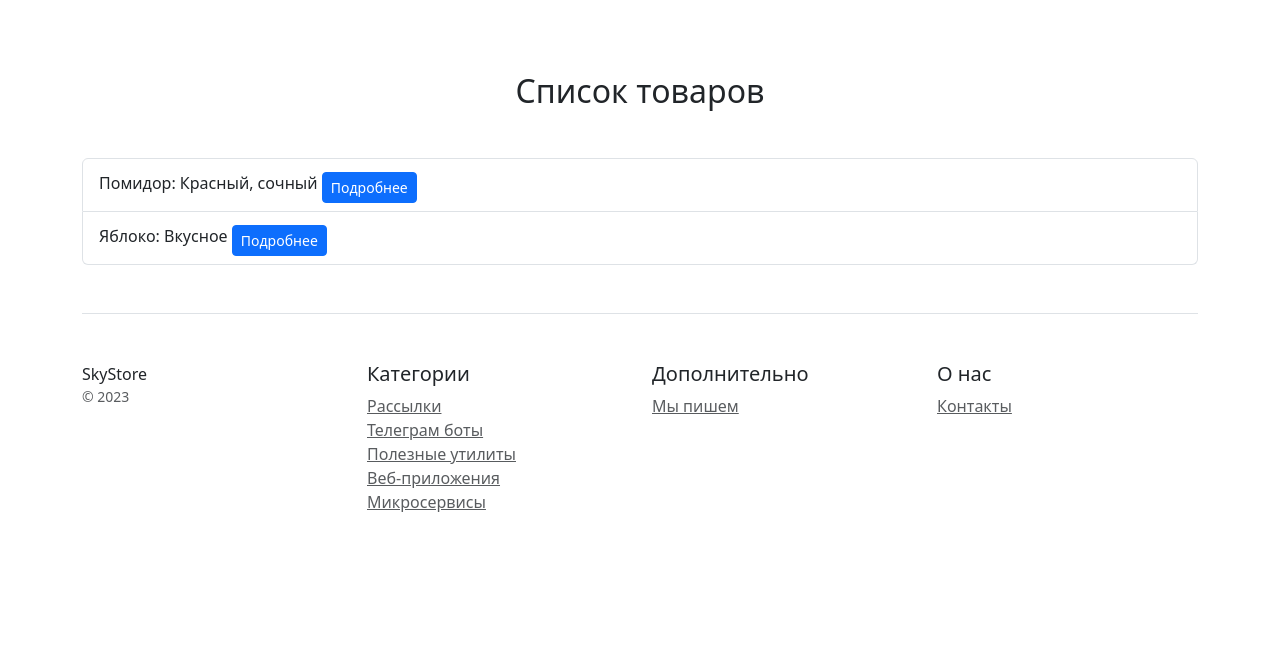
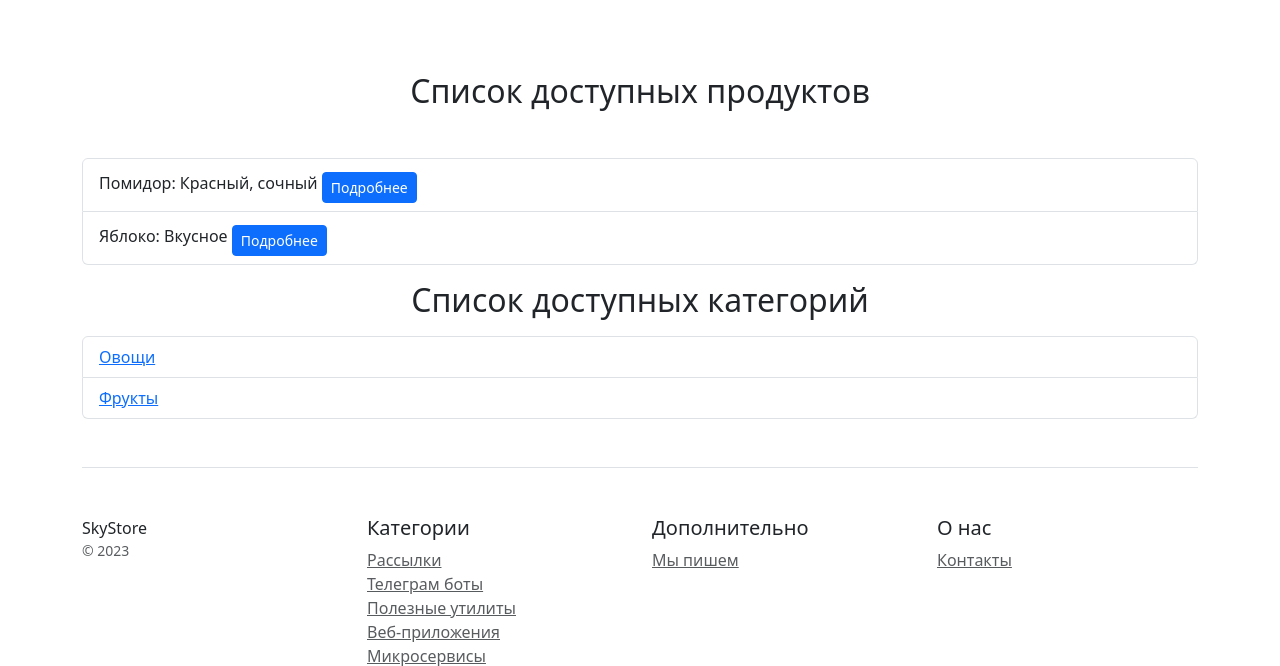
Before and after one commit to KolDaria/PJ_Django, a Django app: page /catalog/products_list/ in a window 1280 px wide. Shown: the part 75-741 px from the top of the page. Before the commit the page ends 587 px from the top, so only its background shows below. Run offline with Django 5.2, Linux system fonts and the light colour scheme; data comes from the database, SQL or seed files in the repository; parts of the project's set-up code (start-up, migrations or seed data) failed here and were passed over.

Commit message:
кеширование product_detail, product_list

```diff
--- a/catalog/templates/products_list.html
+++ b/catalog/templates/products_list.html
@@ -3,7 +3,7 @@
 {% block name %}Список товаров{% endblock %}
 
 {% block content %}
-<h2>Список товаров</h2>
+<h2>Список доступных продуктов</h2>
 </div>
 <div class="container mt-3">
     <ul class="list-group">
@@ -11,12 +11,24 @@
         <li class="list-group-item">
             {% if product.image %}
             <img src="{{ product.image.url }}" alt="{{ product.name }}" width="100">
-        {% endif %}
+            {% endif %}
             {{ product.name }}: {{product.description|truncatechars:100}}
-
-            <a href="{% url 'catalog:product_detail' product_id=product.pk %}" class="btn btn-primary btn-sm" style="margin-top: 5px;">Подробнее</a>
+            <a href="{% url 'catalog:product_detail' pk=product.pk %}" class="btn btn-primary btn-sm" style="margin-top: 5px;">Подробнее</a>
         </li>
         {% endfor %}
     </ul>
 </div>
+
+<div class="container mt-3 text-center">
+<h2>Список доступных категорий</h2>
+</div>
+    <div class="container mt-3">
+        <ul class="list-group">
+            {% for category in categories %}
+                <li class="list-group-item">
+                    <a href="{% url 'catalog:category_detail' pk=category.pk %}">{{ category.name }}</a>
+                </li>
+            {% endfor %}
+        </ul>
+    </div>
 {% endblock %}
--- a/catalog/views.py
+++ b/catalog/views.py
@@ -1,14 +1,17 @@
 from django.contrib.auth.decorators import login_required, permission_required
 from django.contrib.auth.mixins import LoginRequiredMixin
+from django.core.cache import cache
 from django.http import HttpResponse, HttpResponseForbidden
 from django.shortcuts import get_object_or_404, redirect, render
 from django.urls import reverse_lazy
 from django.utils.decorators import method_decorator
 from django.views import View
+from django.views.decorators.cache import cache_page
 from django.views.generic import CreateView, DeleteView, DetailView, ListView, TemplateView, UpdateView
 
 from catalog.forms import ProductForm
-from catalog.models import Contact, Product
+from catalog.models import Category, Contact, Product
+from catalog.services import ProductService
 
 
 # Create your views here.
@@ -52,14 +55,26 @@ class ProductListListView(ListView):
     model = Product
     template_name = 'products_list.html'
     context_object_name = 'products'
-    queryset = Product.objects.all()
+
+    def get_queryset(self):
+        queryset = cache.get('product_queryset')
+        if not queryset:
+            queryset = super().get_queryset()
+            cache.set('product_queryset', queryset, 60 * 15)
+        return queryset
+
+    def get_context_data(self, **kwargs):
+        context = super().get_context_data(**kwargs)
+        context['categories'] = Category.objects.all()
+        return context
 
 
+@method_decorator(cache_page(60 * 15), name='dispatch')
 class ProductDetailDetailView(DetailView):
     model = Product
     template_name = 'product_detail.html'
     context_object_name = 'product'
-    pk_url_kwarg = 'product_id'
+    pk_url_kwarg = 'pk'
 
 
 @method_decorator(login_required, name='dispatch')
@@ -110,3 +125,16 @@ def unpublish_product(request, product_id):
     product.publication_attribute = False
     product.save()
     return redirect('catalog:product_detail', product_id=product.id)
+
+
+class CategoryDetailView(DetailView):
+    model = Category
+    template_name = 'category_detail.html'
+    context_object_name = 'category'
+    pk_url_kwarg = 'pk'
+
+    def get_context_data(self, **kwargs):
+        context = super().get_context_data(**kwargs)
+        category = self.object
+        context['product_in_category'] = ProductService.get_list_product_in_category(category.id)
+        return context
```
Also changed, not shown: users/migrations/0004_alter_user_managers.py (added).
